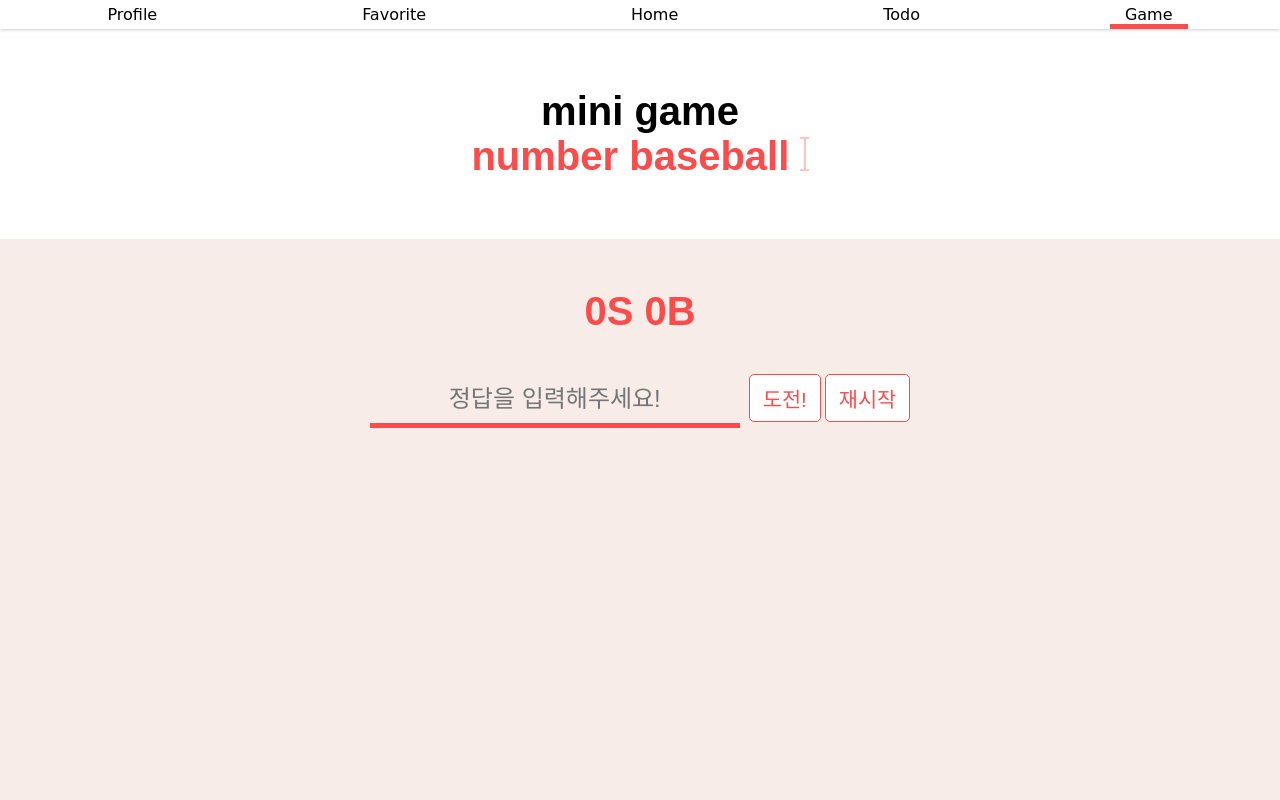
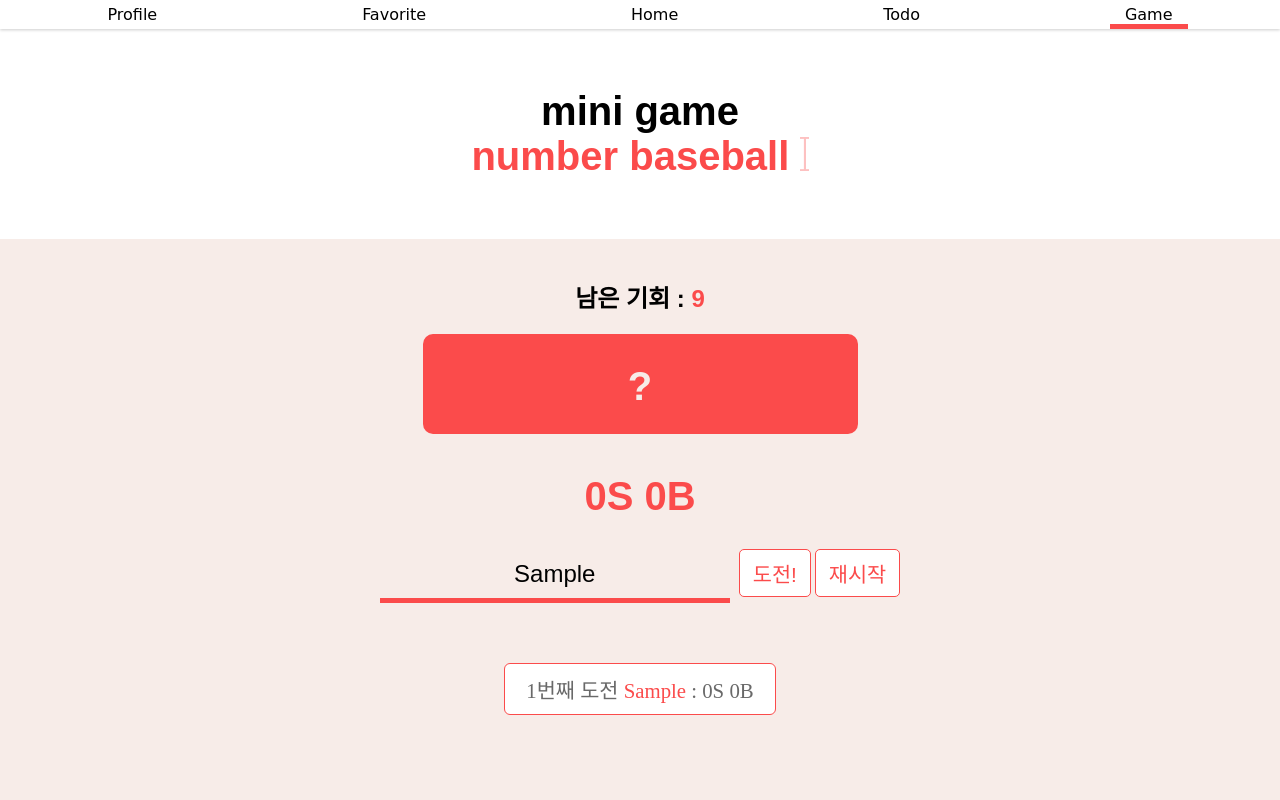
Before and after one commit to solmii/wecode, a plain HTML site: page game.html in a window 1280 px wide. Both pictures are taken after typing "Sample" into the empty fields and a click on the button "도전!". Shown: the top 800 px of the page. Drawn offline with Linux system fonts and the light colour scheme; a web font is replaced by a local one.

Commit message:
숫자 야구 게임 기능 구현 1. 남은 횟수 출력 2. 현재까지 입력했던 정보와 힌트 출력 3. CSS로 디자인 수정

```diff
--- a/game.css
+++ b/game.css
@@ -13,14 +13,47 @@ h1 {
   top: 1px;
 }
 
+main {
+  background-color: #f7ece8;
+  padding-top: 40px;
+}
+
+/* main - 남은 기회 출력 */
+h2 {
+  font-family: "Do Hyeon", sans-serif;
+  font-size: 1.5em;
+  text-align: center;
+  margin-bottom: 20px;
+}
+
+/* main - 숫자 야구 정답 박스 */
+h3 {
+  font-family: "Do Hyeon", sans-serif;
+  font-size: 2.5em;
+  text-align: center;
+  padding: 30px 0;
+}
+
+.answerBox {
+  display: flex;
+  justify-content: center;
+}
+
+.js-answer {
+  width: 435px;
+  height: 40px;
+  border-radius: 10px;
+  background-color: #fb4b4b;
+  color: #f7ece8;
+}
+
 /* main - 숫자 야구 정답 입력 */
 .game {
   display: flex;
   flex-direction: column;
   align-items: center;
   justify-content: center;
-  padding: 50px 0 100% 0;
-  background-color: #f7ece8;
+  padding: 40px 0 100% 0;
 }
 
 .button {
@@ -28,7 +61,7 @@ h1 {
 }
 
 .js-game input {
-  padding: 10px 30px;
+  padding: 10px 20px;
   font-size: 1.5em;
   text-align: center;
   background-color: #f7ece8;
@@ -58,13 +91,38 @@ h1 {
   color: #fb4b4b;
   font-size: 2.5em;
   text-align: center;
-  padding-bottom: 40px;
+  padding-bottom: 30px;
 }
 
-@media screen and (max-width: 600px) {
+/* main - 시도 횟수, 힌트 log */
+.log {
+  display: flex;
+  justify-content: center;
+  width: 60%;
+  text-align: center;
+  margin-top: 50px;
+}
+
+.logList li {
+  display: inline-block;
+  width: 250px;
+  padding: 10px;
+  margin: 10px;
+  border-radius: 6px;
+  border: 1px solid #fb4b4b;
+  background-color: white;
+  color: #696969;
+  font-size: 1.3em;
+  text-align: center;
+}
+
+@media screen and (max-width: 480px) {
   .button {
     display: block;
     text-align: center;
     margin-top: 20px;
   }
+
+  .js-answer {
+    width: 80%;
 }
--- a/game.html
+++ b/game.html
@@ -32,9 +32,7 @@
           </ul>
         </nav>
       </div>
-    </header>
 
-    <main>
       <div class="title">
         <h1>
           mini game<br /><span class="point">number baseball</span
@@ -43,6 +41,17 @@
           </span>
         </h1>
       </div>
+    </header>
+
+    <main>
+      <div class="chance">
+        <h2 class="js-chance"></h2>
+      </div>
+
+      <div class="answerBox">
+        <h3 class="js-answer"></h3>
+      </div>
+
       <div class="game">
         <h4 class="js-hint"></h4>
         <form class="js-game">
@@ -60,7 +69,9 @@
             </button>
           </div>
         </form>
-        <div class="logList"></div>
+        <div class="log">
+          <ul class="logList"></ul>
+        </div>
       </div>
     </main>
 
--- a/game.js
+++ b/game.js
@@ -5,11 +5,19 @@ const gameHint = document.querySelector(".js-hint"),
   gameForm = document.querySelector(".js-game"),
   gameInput = gameForm.querySelector("input"),
   gameButton = document.querySelector(".js-gameButtom"),
+  paintAnswer = document.querySelector(".js-answer"),
+  remainChance = document.querySelector(".js-chance"),
   logList = document.querySelector(".logList");
+
+// 야매로 데이터 출력..... 수정 필요함ㅠ
+paintAnswer.textContent = "?";
+remainChance.innerHTML = `남은 기회 : <span class="point">10</span>`;
 
 // 1~9까지의 중복되지 않는 숫자 랜덤 생성
 const numberList = [1, 2, 3, 4, 5, 6, 7, 8, 9];
 const answer = [];
+
+console.log(answer);
 
 while (answer.length < 4) {
   const randomNumber = numberList.splice(
@@ -25,43 +33,41 @@ while (answer.length < 4) {
 let count = 0;
 
 gameForm.addEventListener("submit", function checkAnswer(event) {
-  // 도전! 버튼을 클릭했을때, 비동기 함수 실행
   event.preventDefault();
   const guess = gameInput.value;
-  if (guess === answer) {
+  const guessList = guess.split("").map(Number);
+
+  if (guess === answer.join("")) {
     // 정답일 경우
     gameHint.textContent = "Homerun!!";
+    paintAnswer.textContent = `${answer}`;
   } else {
     // 오답일 경우
-    const guessList = guess.split("");
     let strike = 0;
     let ball = 0;
-    let out = 0;
     count += 1;
-    if (count > 10) {
+
+    // 남은 기회 안내
+    let chance = 10 - count;
+    remainChance.innerHTML = `남은 기회 : <span class="point">${chance}</span>`;
+
+    if (count >= 10) {
       // 기회 10번 초과시 Game Over
-      gameHint.textContent = `Game Over!! 정답은 ${answer}!`;
+      gameHint.textContent = `Game Over!!`;
+      remainChance.innerHTML = `<span class="point">재시작</span> 버튼으로 다시 도전하세요!`;
+      paintAnswer.textContent = `${answer}`;
     } else {
-      for (let i = 0; i < 3; i += 1) {
-        if (Number(guessList[i]) === answer[i]) {
-          //스트라이크 체크
-          strike += 1;
-        } else if (answer.indexOf(Number(guessList[i])) > -1) {
-          //볼 체크
-          ball += 1;
-        } else {
-          //아웃 체크
-          out += 1;
+      for (let i = 0; i < 4; i += 1) {
+        if (guessList[i] === answer[i]) {
+          strike += 1; //스트라이크 체크
+        } else if (answer.indexOf(guessList[i]) > -1) {
+          ball += 1; //볼 체크
         }
       }
       gameHint.textContent = `${strike}S ${ball}B`;
-      gameInput.value = "";
+      logList.innerHTML += `<li>${count}번째 도전 <span class="point">${guess}</span> : ${strike}S ${ball}B</li>`;
     }
   }
 });
 
-// 시도 횟수와 스트라이크, 볼 log 출력
-
 // 아웃 체크
-
-// 남은 기회 안내
```
